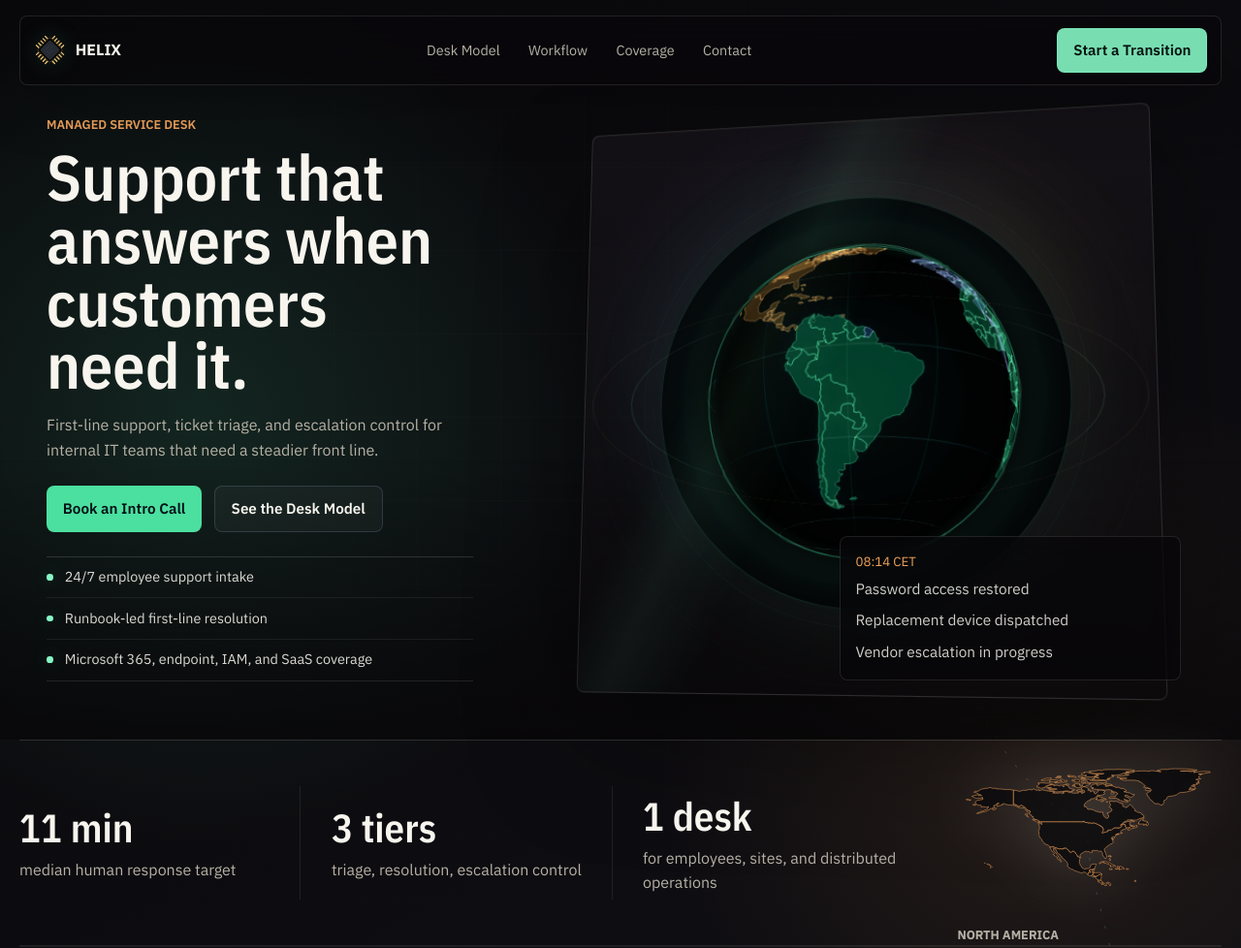
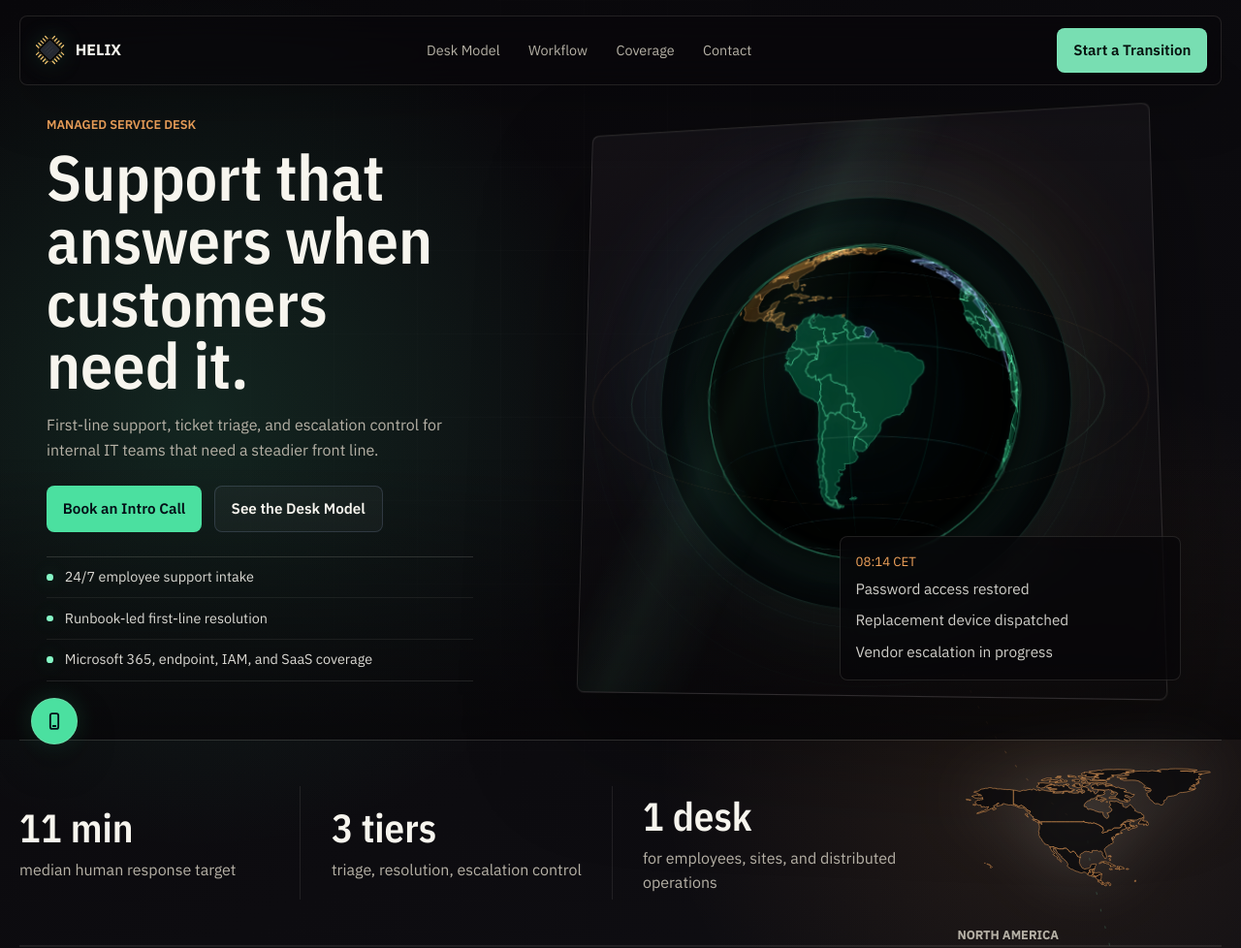
Before and after one commit to egzonkadrija/Helix-Desk-Solutions, a website: page index.html in a window 1280 px wide. Shown: the top 978 px of the page at 97% size. Drawn offline with nearby package versions, Linux system fonts and the light colour scheme; animation ran at ten frames a second.

Commit message:
Improve globe visuals, connector animation, spacing, and contact CTA

```diff
--- a/index.html
+++ b/index.html
@@ -321,6 +321,13 @@
       </svg>
     </a>
 
+    <a class="call-button" href="tel:+18005550147" aria-label="Call HELIX">
+      <svg viewBox="0 0 24 24" aria-hidden="true" focusable="false">
+        <rect x="7" y="2.5" width="10" height="19" rx="2.4" />
+        <path d="M10.5 18h3" />
+      </svg>
+    </a>
+
     <script src="vendor/motion.js"></script>
     <script src="data/globe-land.js"></script>
     <script src="script.js"></script>
--- a/script.js
+++ b/script.js
@@ -126,7 +126,7 @@ const setupMotionPageTransitions = () => {
   if (motion.hover) {
     document
       .querySelectorAll(
-        ".button, .header-cta, .contact-links a, .scroll-top-button"
+        ".button, .header-cta, .contact-links a, .scroll-top-button, .call-button"
       )
       .forEach((item) => {
         cleanups.push(
@@ -151,7 +151,7 @@ const setupMotionPageTransitions = () => {
 
   if (motion.press) {
     document
-      .querySelectorAll(".button, .header-cta, .scroll-top-button")
+      .querySelectorAll(".button, .header-cta, .scroll-top-button, .call-button")
       .forEach((item) => {
         cleanups.push(
           motion.press(item, () => {
--- a/styles.css
+++ b/styles.css
@@ -1049,9 +1049,9 @@ main {
   font-size: 0.84rem;
 }
 
-.scroll-top-button {
+.scroll-top-button,
+.call-button {
   position: fixed;
-  right: clamp(1rem, 3vw, 2rem);
   bottom: clamp(1rem, 3vw, 2rem);
   z-index: 30;
   width: 3rem;
@@ -1076,13 +1076,25 @@ main {
     box-shadow 180ms ease;
 }
 
+.scroll-top-button {
+  right: clamp(1rem, 3vw, 2rem);
+}
+
+.call-button {
+  left: clamp(1rem, 3vw, 2rem);
+  opacity: 1;
+  pointer-events: auto;
+  transform: translate3d(0, 0, 0) scale(1);
+}
+
 .scroll-top-button.is-visible {
   opacity: 1;
   pointer-events: auto;
   transform: translate3d(0, 0, 0) scale(1);
 }
 
-.scroll-top-button:hover {
+.scroll-top-button:hover,
+.call-button:hover {
   background: var(--accent-strong);
   box-shadow:
     0 18px 48px rgba(0, 0, 0, 0.36),
@@ -1090,12 +1102,14 @@ main {
   transform: translate3d(0, -2px, 0) scale(1);
 }
 
-.scroll-top-button:focus-visible {
+.scroll-top-button:focus-visible,
+.call-button:focus-visible {
   outline: 2px solid rgba(247, 245, 238, 0.84);
   outline-offset: 4px;
 }
 
-.scroll-top-button svg {
+.scroll-top-button svg,
+.call-button svg {
   width: 1.25rem;
   height: 1.25rem;
   fill: none;
@@ -1441,6 +1455,13 @@ body.motion-ready [data-reveal] {
     right: 1rem;
     bottom: 1rem;
   }
+
+  .call-button {
+    width: 2.75rem;
+    height: 2.75rem;
+    left: 1rem;
+    bottom: 1rem;
+  }
 }
 
 @media (prefers-reduced-motion: reduce) {
```
